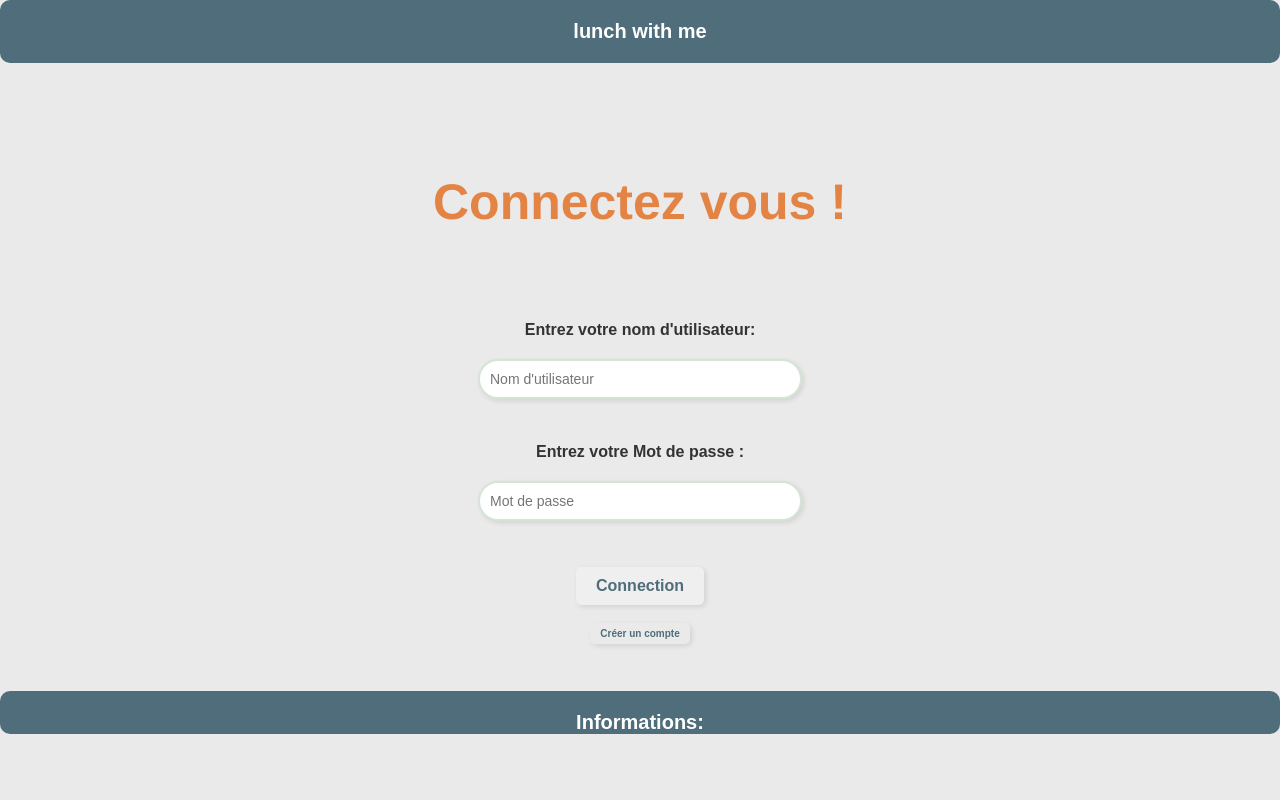
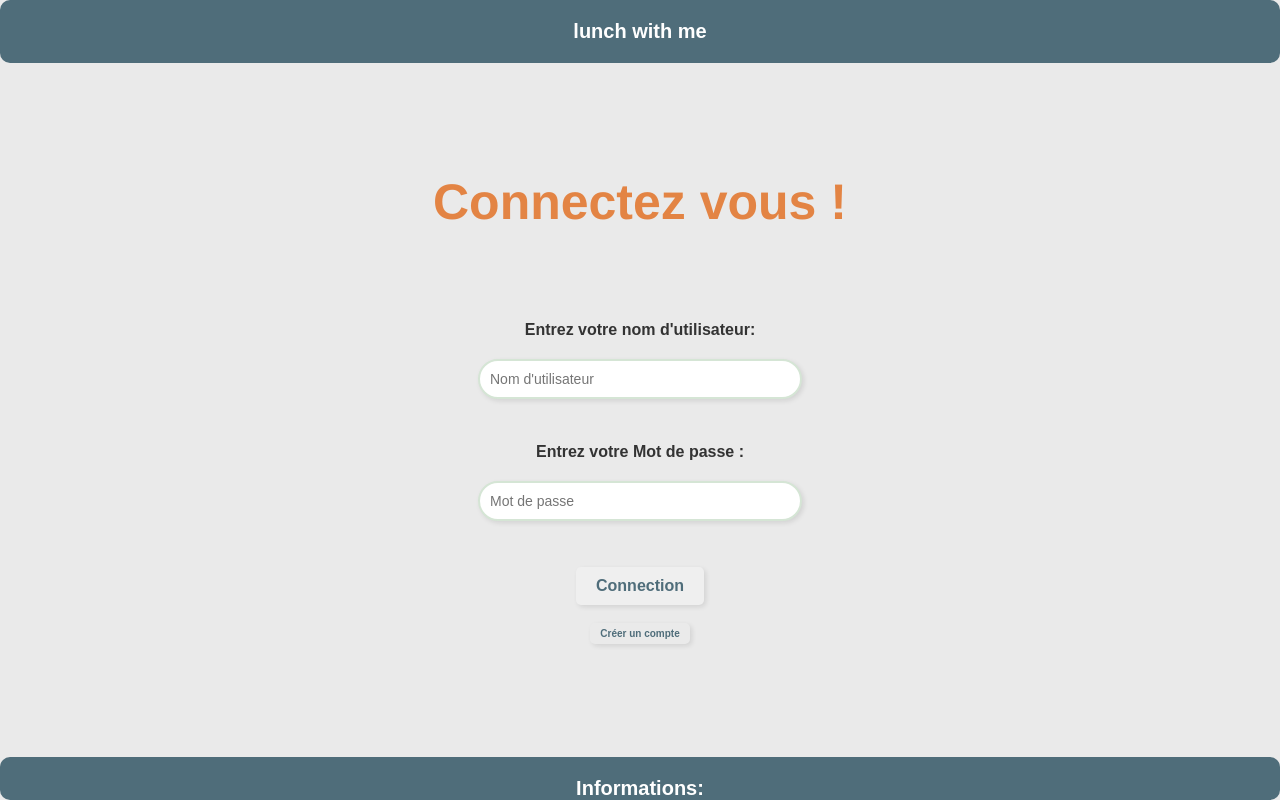
Before and after one commit to Eudo08/2025_2026_nsi_lndb_term4_gp1, a Flask app: page /page_principalev2 in a window 1280 px wide. Run offline with Flask 3, Linux system fonts and the light colour scheme.

Commit message:
Fix layout and form structure in login page
Updated CSS for proper vertical sizing and margin handling. Moved the login form inside the main content div in connexion.html to improve structure and layout.

```diff
--- a/static/css/styleprincipal.css
+++ b/static/css/styleprincipal.css
@@ -58,7 +58,7 @@ color: #e67e22;
     border-radius: 10px;
     width: 100%;
     bottom: 0;
-    margin-top: 30px;
+    margin-top: auto;
 }
 
 
@@ -126,7 +126,7 @@ html, body {
 }
 
 .page_container {
-    min-height: 100%;
+    min-height: 100vh;
     display: flex;
     flex-direction: column;
 }
--- a/templates/connexion.html
+++ b/templates/connexion.html
@@ -15,11 +15,12 @@
 
 <body>
   <div class="page_container">
-    <form id="form-interet" method="POST" action="/page_principale">
+
         <div class="bandeau">
             lunch with me
         </div>
         <div id="main" class="principal">
+          <form id="form-interet" method="POST" action="/page_principale">
             <center>
                 <h1>
                     Connectez vous !
@@ -43,7 +44,7 @@
                 </div>
             </div>
             </center>
-
+          </form>
         </div>
 
       <div class="bandeau_bas">
```
